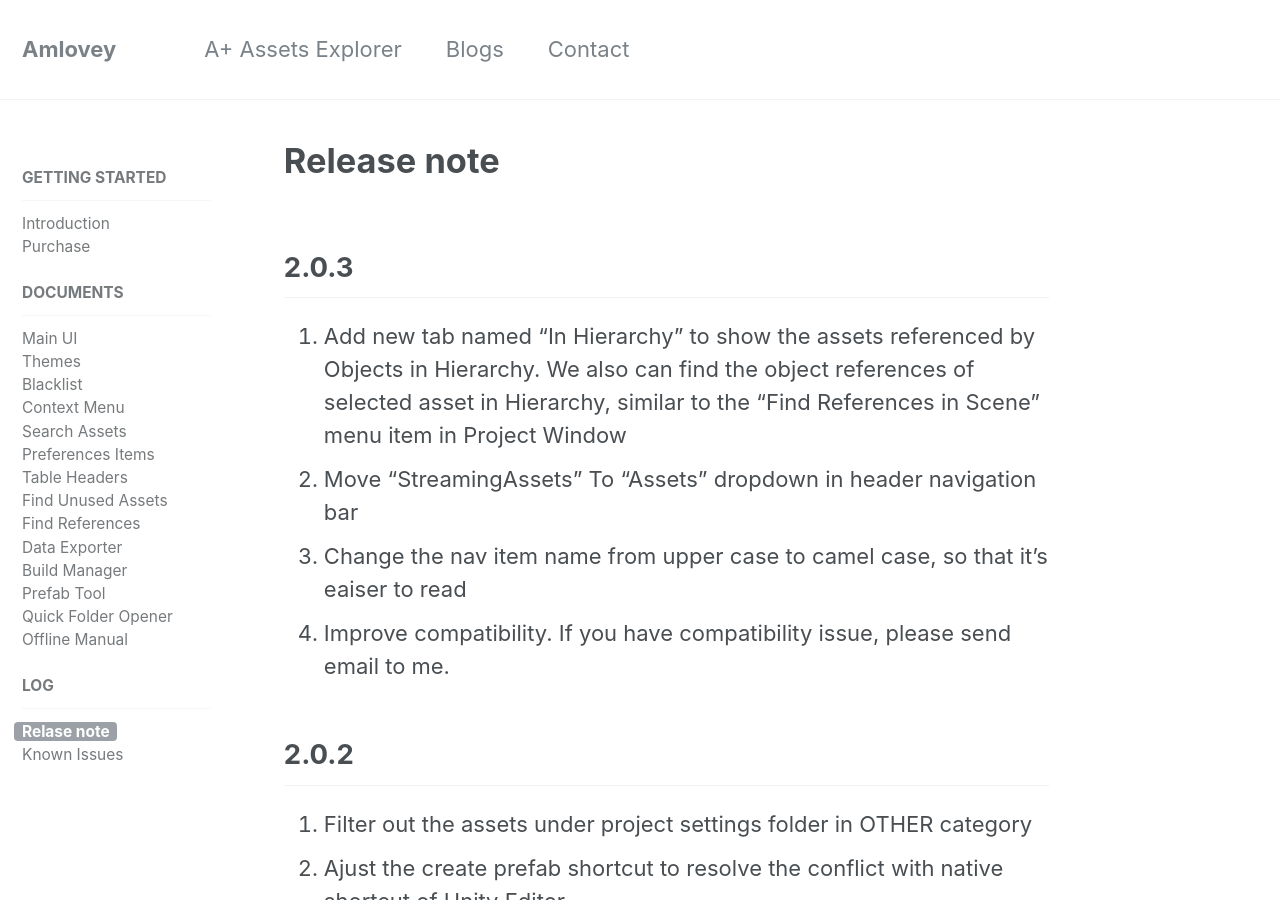
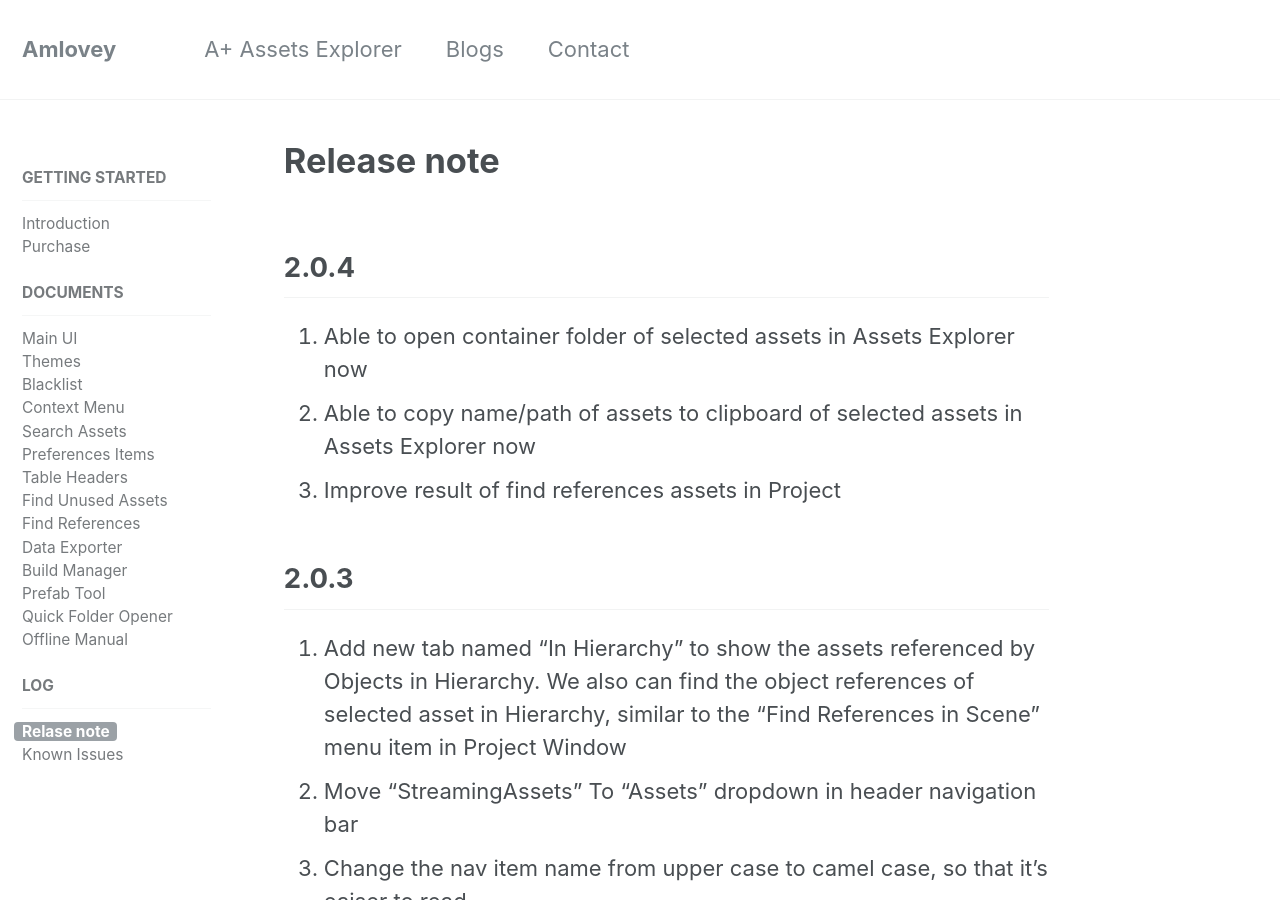
Before and after one commit to amloveyweb/amloveyweb.github.io, a Jekyll site: the page built from _pages/AssetsExplorer/release.md, in a window 1280 px wide and 900 px high. Built offline with Jekyll 4.4.1, drawn with Linux system fonts in a browser that asks for light colours.

Commit message:
update release

```diff
--- a/_pages/AssetsExplorer/release.md
+++ b/_pages/AssetsExplorer/release.md
@@ -5,6 +5,12 @@ permalink: "/assets-explorer/release-note/"
 sidebar:
   nav: "assets-explorer"
 ---
+## __2.0.4__
+
+1. Able to open container folder of selected assets in Assets Explorer now
+2. Able to copy name/path of assets to clipboard of selected assets in Assets Explorer now
+3. Improve result of find references assets in Project
+
 ## __2.0.3__
 
 1. Add new tab named "In Hierarchy" to show the assets referenced by Objects in Hierarchy. We also can find the object references of selected asset in Hierarchy, similar to the "Find References in Scene" menu item in Project Window
```
